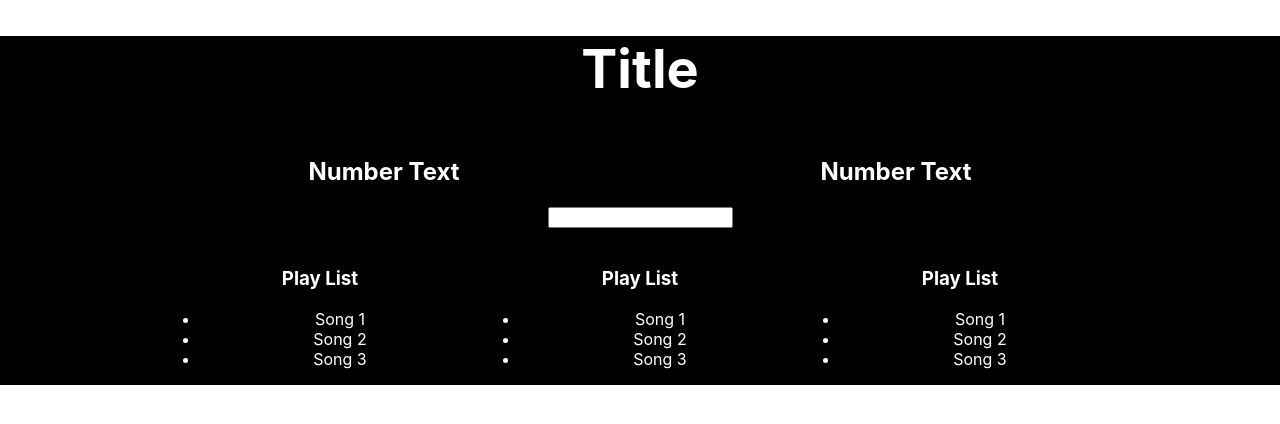
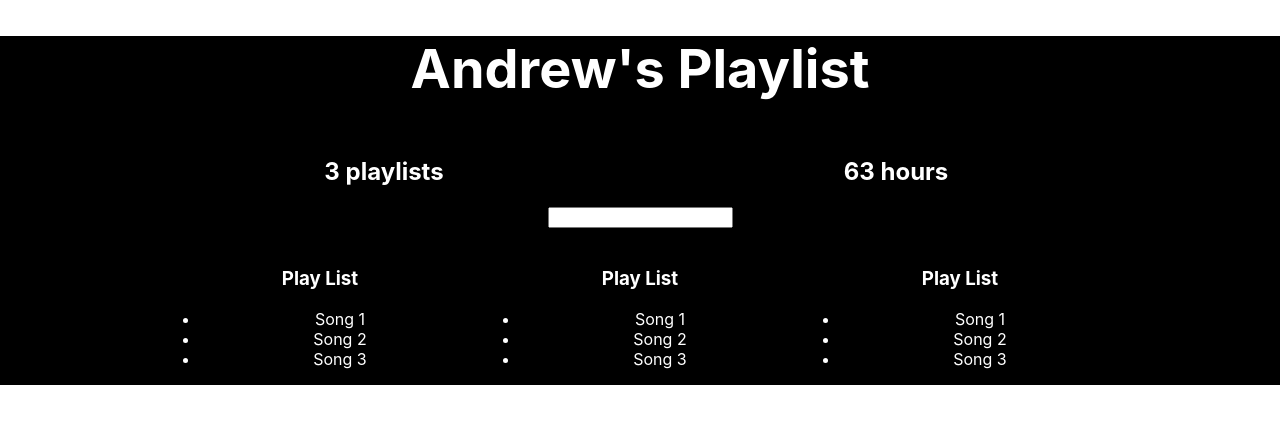
Before and after one commit to andrewc2020/better-playlist, a React (Create React App) app: page / in a window 1280 px wide. Shown: the top 424 px of the page. Built offline with nearby package versions, Linux system fonts and the light colour scheme.

Commit message:
added counters for playlists and playlist hours

```diff
--- a/src/App.js
+++ b/src/App.js
@@ -2,16 +2,65 @@ import React from 'react';
 
 import './App.css';
 import {Component} from 'react';
+import { tsConstructorType } from '@babel/types';
 
 let defaultStyle = {
   color: "#FFF"
 
 }
+let fakeServerData =
+{
 
-class Aggregate extends Component{
+    user :
+    { name : 'Andrew',
+    playlists : [{
+      name: 'My Favourites',
+      songs: [
+        {name:'Build me up Buttercup',duration:1200},
+        {name:'Ave Verum Corpus',duration:388},
+        {name:'Britten Choral Dances of Gloriana',duration:560},
+        {name:'Rejoice in the Lamb',duration:786}]
+    },
+     {
+       name : 'Good for Annabelle',
+       songs:[
+         {name:'Old Macdonald had a farm',duration:242}
+        ]
+      },
+    {
+      name: 'Party Playlist',
+      songs: [
+        {name:'We are sailing',duration:123},
+        {name:'Get down',duration:456}]
+    }]}
+    };
+
+class PlayListCounter extends Component{
+
   render(){
     return (<div style={{ width:"40%", display:"inline-block"}}>
-      <h2 style={defaultStyle}>Number Text</h2>
+      <h2 style={defaultStyle}>{this.props.playlists && this.props.playlists.length} playlists</h2>
+      </div>)
+
+
+  }
+}
+
+class HoursCounter extends Component{
+
+
+  render(){
+    let totalDuration = 500;
+    let allSongs = this.props.playlists.reduce((songs,eachPlaylist)=>{
+      return songs.concat(eachPlaylist.songs);
+    },[]);
+
+    totalDuration = allSongs.reduce((sum, eachSong)=>{
+      return sum + eachSong.duration
+    },0)
+
+    return (<div style={{ width:"40%", display:"inline-block"}}>
+      <h2 style={defaultStyle}>{Math.round(totalDuration/60)} hours</h2>
       </div>)
 
 
@@ -42,25 +91,50 @@ class Playlist extends Component{
   }
 }
 
-function App() {
+class App extends Component {
+
+  constructor(){
+    super();
+    this.state = { serverData : {} };
+  }
+
+  componentDidMount(){
+
+    setTimeout(()=>{
+      this.setState({ serverData : fakeServerData});
+
+    },1000)
 
 
 
+
+
+
+
+  }
+
+  render(){
     return (
 
       <div className="App">
 
-      <h1 style={{...defaultStyle,'font-size':'54px'}}>Title</h1>
-        <Aggregate/>
-        <Aggregate/>
+        {this.state.serverData.user?
+        <div><h1 style={{...defaultStyle,'font-size':'54px','background-color':'black'}}>{this.state.serverData.user.name}'s Playlist</h1>
+          <PlayListCounter playlists = { this.state.serverData.user.playlists}/>
+          <HoursCounter playlists = { this.state.serverData.user.playlists}/>
           <Filter/>
           <Playlist/>
           <Playlist/>
           <Playlist/>
+          </div>: <h1 style={{...defaultStyle,'background-color':'black'}}>Loading...</h1>}
 
 
       </div>
     );
+
+  }
+
+
 }
 
 export default App;
```
Lines whose indentation alone changed are shown as unchanged.
